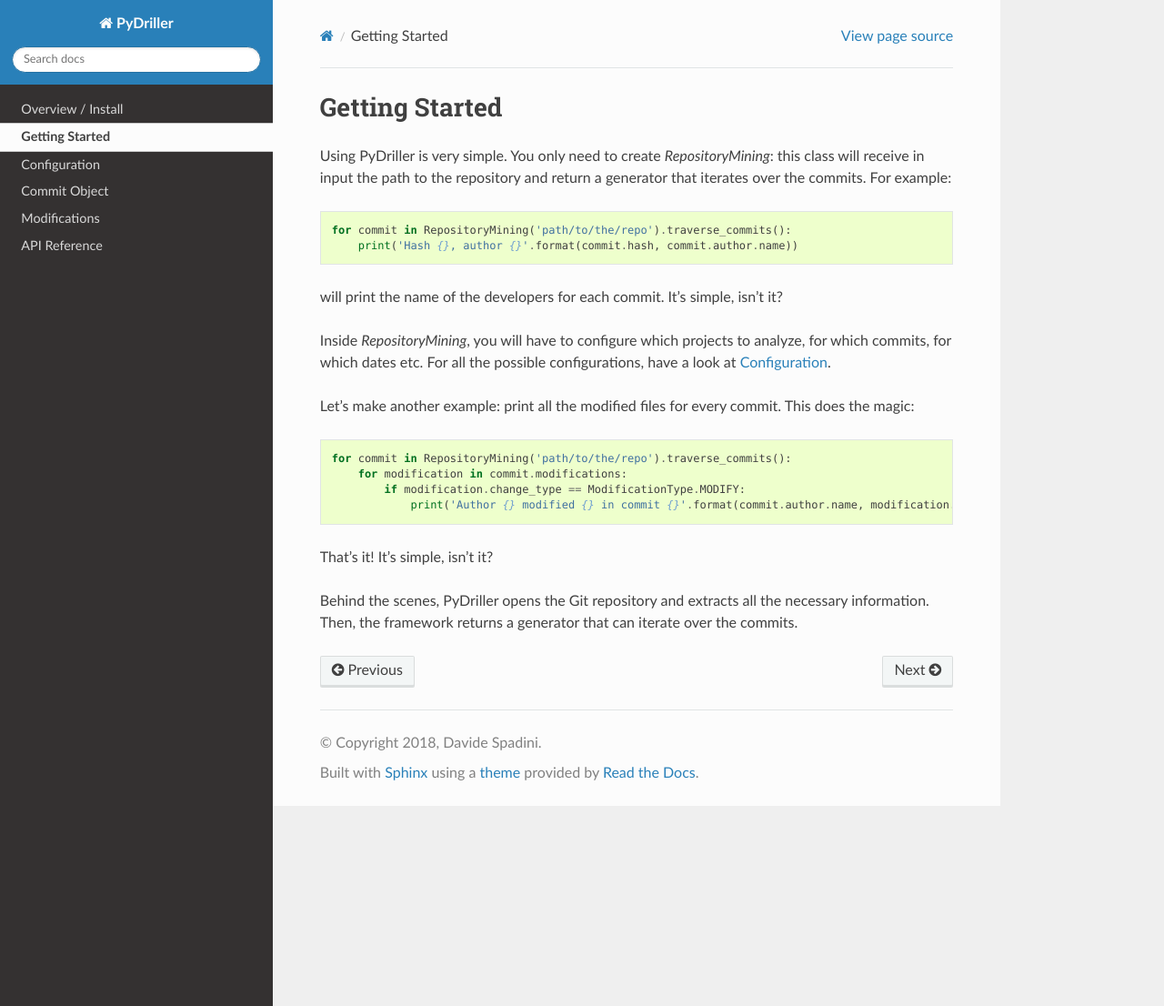
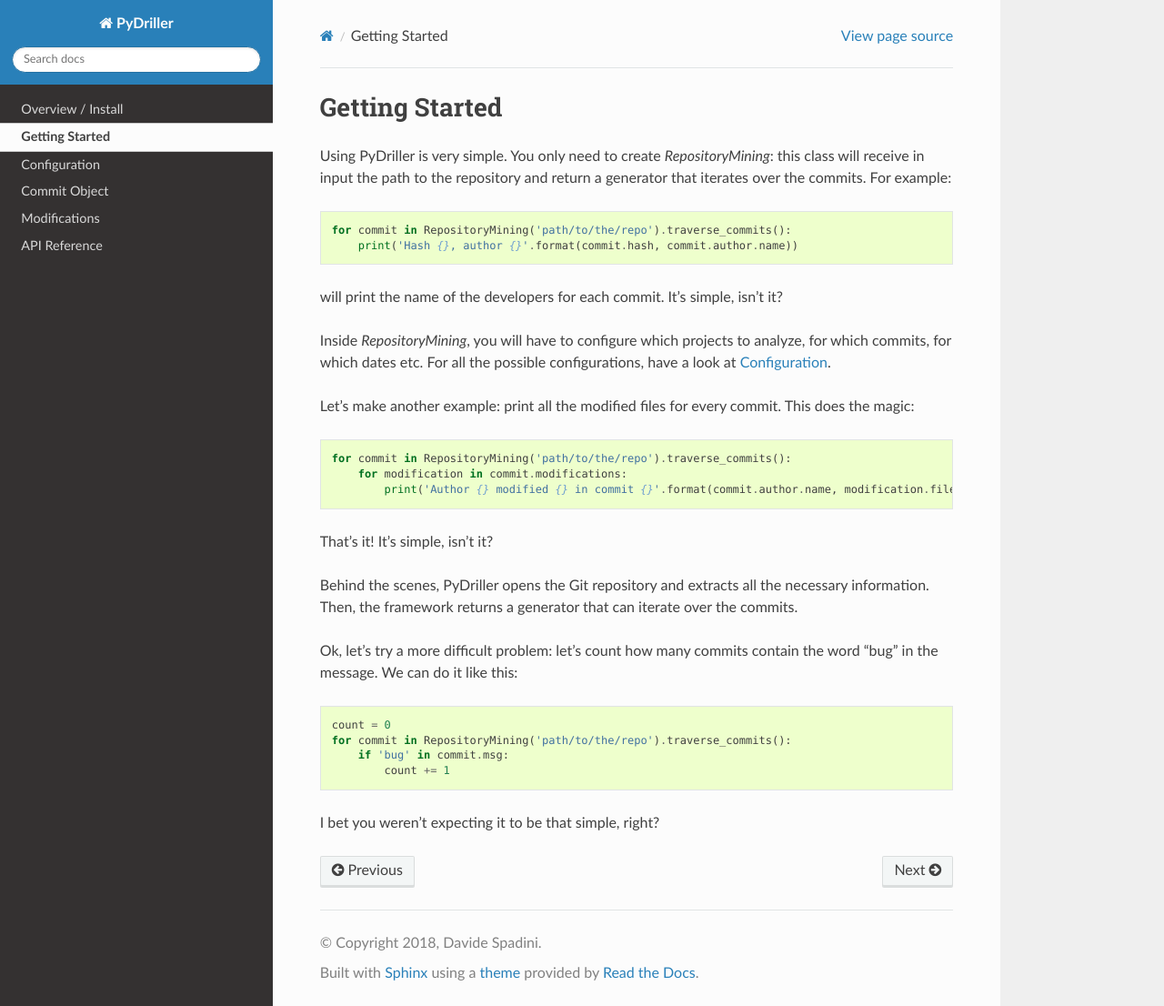
Before and after one commit to ishepard/pydriller, a Sphinx documentation site: the page built from docs/tutorial.rst, in a window 1280 px wide and 1106 px high. Shown: the whole window at 91% size. Built offline with Sphinx 7.4.7 and the Read the Docs theme 2.0.0, drawn with Linux system fonts in a browser that asks for light colours.

```diff
--- a/docs/tutorial.rst
+++ b/docs/tutorial.rst
@@ -19,9 +19,17 @@ Let's make another example: print all the modified files for every commit. This
 
     for commit in RepositoryMining('path/to/the/repo').traverse_commits():
         for modification in commit.modifications:
-            if modification.change_type == ModificationType.MODIFY:
-                print('Author {} modified {} in commit {}'.format(commit.author.name, modification.filename, commit.hash))
+            print('Author {} modified {} in commit {}'.format(commit.author.name, modification.filename, commit.hash))
 
 That's it! It's simple, isn't it?
 
 Behind the scenes, PyDriller opens the Git repository and extracts all the necessary information. Then, the framework returns a generator that can iterate over the commits.
+
+Ok, let's try a more difficult problem: let's count how many commits contain the word "bug" in the message. We can do it like this::
+
+    count = 0
+    for commit in RepositoryMining('path/to/the/repo').traverse_commits():
+        if 'bug' in commit.msg:
+            count += 1
+
+I bet you weren't expecting it to be that simple, right?
```
Also changed, not shown: README.md (+1 -1 lines), 1 other file.
